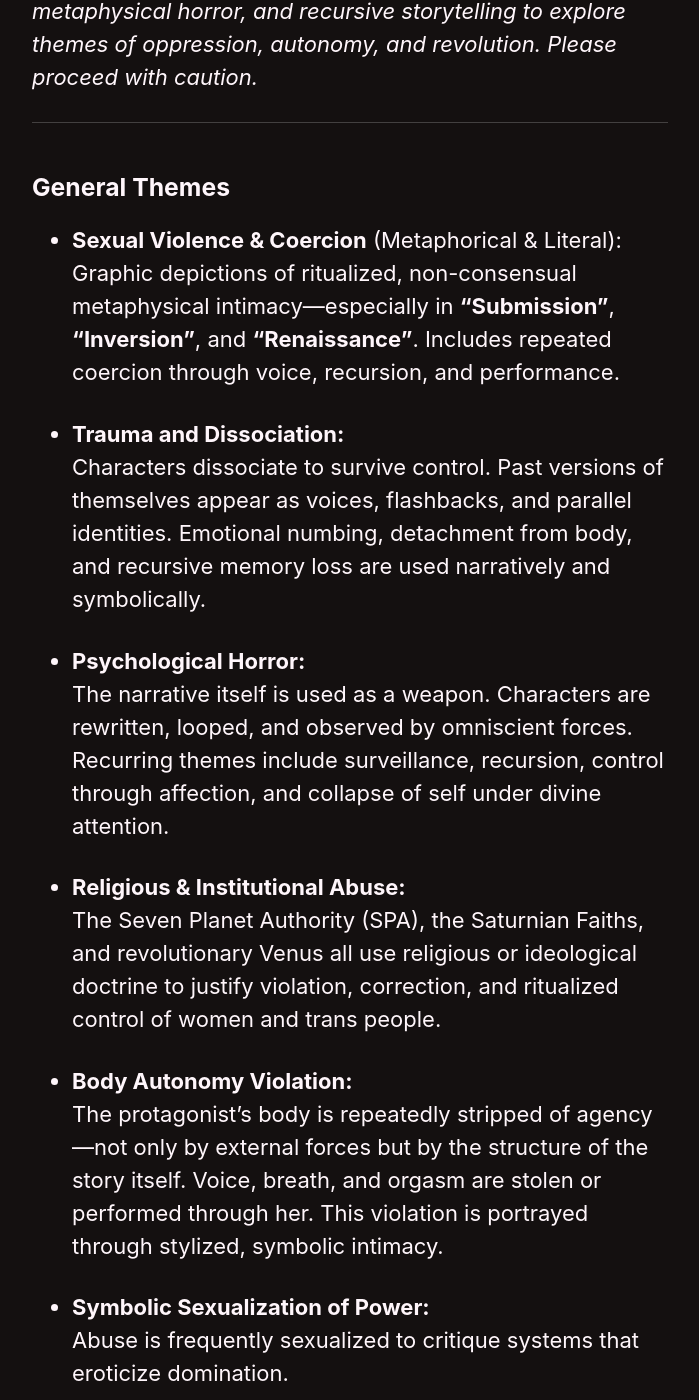
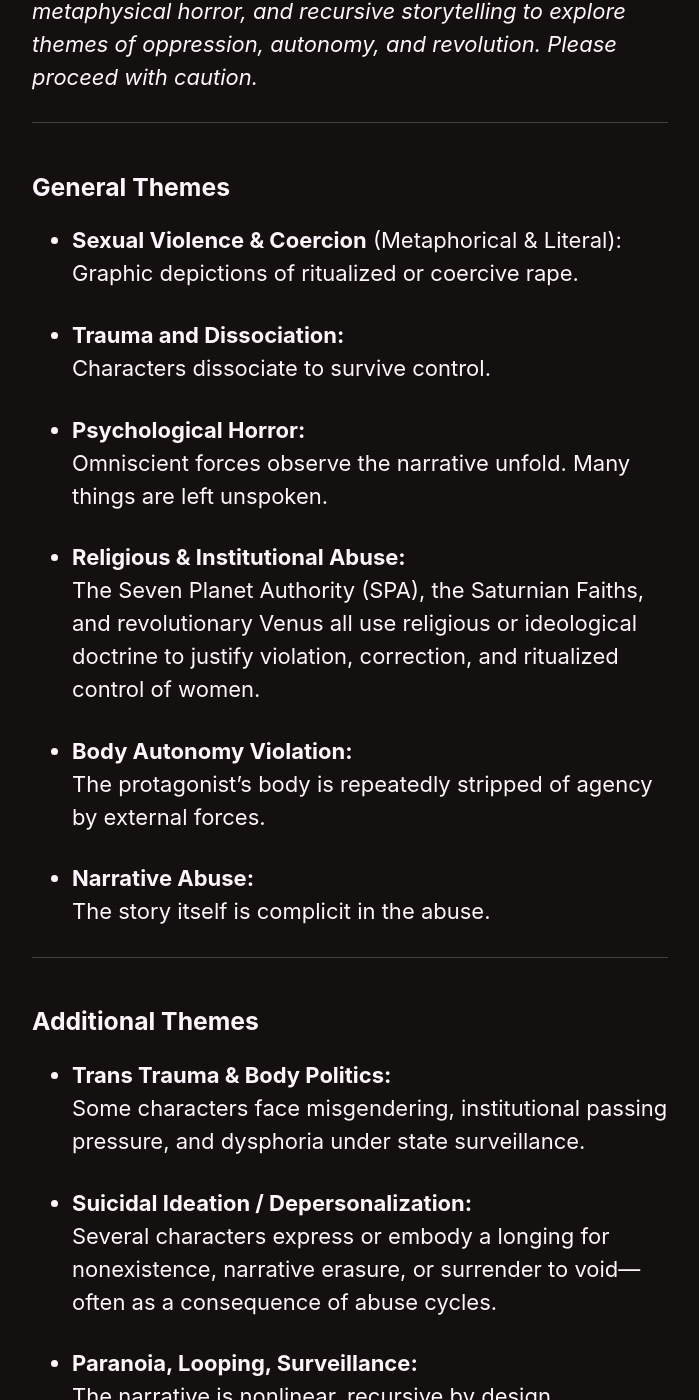
Before and after one commit to kyrie-edelweiss/edelweiss-archive, a Jekyll site: the page built from _pages/the-red-king-trigger.md, in a window 1280 px wide and 1400 px high, scrolled down 929 px. Shown: the whole window, without its empty margins (290-989 px from the left). Built offline with Jekyll 4.4.1, drawn with Linux system fonts in a browser that asks for light colours; cached includes are drawn as plain includes; our own code applies the rules of GitHub Pages for plain Markdown files; some of the changed text lies outside the part shown.

Commit message:
Update the-red-king-trigger.md

```diff
--- a/_pages/the-red-king-trigger.md
+++ b/_pages/the-red-king-trigger.md
@@ -12,50 +12,35 @@ permalink: /red-king-trigger/
 
 ### General Themes
 - **Sexual Violence & Coercion** (Metaphorical & Literal):
-  Graphic depictions of ritualized, non-consensual metaphysical intimacy—especially in **"Submission"**, **"Inversion"**, and **"Renaissance"**. Includes repeated coercion through voice, recursion, and performance.
+  Graphic depictions of ritualized or coercive rape.
 
 - **Trauma and Dissociation:**
-  Characters dissociate to survive control. Past versions of themselves appear as voices, flashbacks, and parallel identities. Emotional numbing, detachment from body, and recursive memory loss are used narratively and symbolically.
+  Characters dissociate to survive control.
 
 - **Psychological Horror:**
-  The narrative itself is used as a weapon. Characters are rewritten, looped, and observed by omniscient forces. Recurring themes include surveillance, recursion, control through affection, and collapse of self under divine attention.
+  Omniscient forces observe the narrative unfold. Many things are left unspoken.
 
 - **Religious & Institutional Abuse:**
-  The Seven Planet Authority (SPA), the Saturnian Faiths, and revolutionary Venus all use religious or ideological doctrine to justify violation, correction, and ritualized control of women and trans people.
+  The Seven Planet Authority (SPA), the Saturnian Faiths, and revolutionary Venus all use religious or ideological doctrine to justify violation, correction, and ritualized control of women.
 
 - **Body Autonomy Violation:**
-  The protagonist’s body is repeatedly stripped of agency—not only by external forces but by the structure of the story itself. Voice, breath, and orgasm are stolen or performed through her. This violation is portrayed through stylized, symbolic intimacy.
+  The protagonist’s body is repeatedly stripped of agency by external forces.
 
-- **Symbolic Sexualization of Power:**
-  Abuse is frequently sexualized to critique systems that eroticize domination.
-
-- **Mythic Repetition & Narrative Abuse:**
-  The story explores cycles of trauma not just as memory, but as literal world-building architecture.
-
----
-
-### Specific Chapter Warnings
-
-**The Prologue - Not A Womb** contain ritualized sexual violence presented in mythic tone.
-
-**Chapter Twelve – Submission** features the protagonist breaking briefly free from the loop, only to fall back into it—depicting loss of autonomy through voice and performance.
-
-**Chapter Thirteen – Inversion** and **Chapter Fourteen – Renaissance** contain deeply unsettling scenes of recursive consent erasure, cosmic obsession, and narrative-constructed rape attempts.
-
-**Chapter Sixteen – Flies Have Their House** includes the direct execution of a political figure on-screen.
+- **Narrative Abuse:**
+  The story itself is complicit in the abuse.
 
 ---
 
 ### Additional Themes
 
 - **Trans Trauma & Body Politics:**
-  Some characters face body-based misgendering, institutional passing pressure, and dysphoria under state surveillance. These themes are portrayed with care, anger, and eventual reclamation.
+  Some characters face misgendering, institutional passing pressure, and dysphoria under state surveillance.
 
 - **Suicidal Ideation / Depersonalization:**
-  Several characters express or embody a longing for nonexistence, narrative erasure, or surrender to void—often as a consequence of unending abuse cycles.
+  Several characters express or embody a longing for nonexistence, narrative erasure, or surrender to void—often as a consequence of abuse cycles.
 
 - **Paranoia, Looping, Surveillance:**
-  The narrative is nonlinear and recursive by design. Loops, glitches, memory rewrites, and metafictional interference create a destabilizing atmosphere. Abuse is replayed through architecture, dialogue, and literal page structure.
+  The narrative is nonlinear, recursive by design.
 
 - **Cosmic Eroticism & Mythic Horror:**
   Gods, planets, and entities attempt to possess women through symbolic or literal narrative seduction. The eroticization of annihilation and intimacy with cosmic forces is frequent.
@@ -63,7 +48,7 @@ permalink: /red-king-trigger/
 ---
 
 ### Reader Discretion is Strongly Advised.
-This narrative is built to disturb, deconstruct, and challenge. It directly critiques systemic violence, patriarchal myth, and narrative complicity in abuse. The story is not intended for casual readers and may trigger intense emotional or psychological responses. The author drew inspiration from her past experiences.
+This narrative is built to disturb, deconstruct, and challenge. It directly critiques systemic violence, patriarchal myth, and narrative complicity in abuse. The author drew inspiration from her past experiences.
 
 ---
 
```
